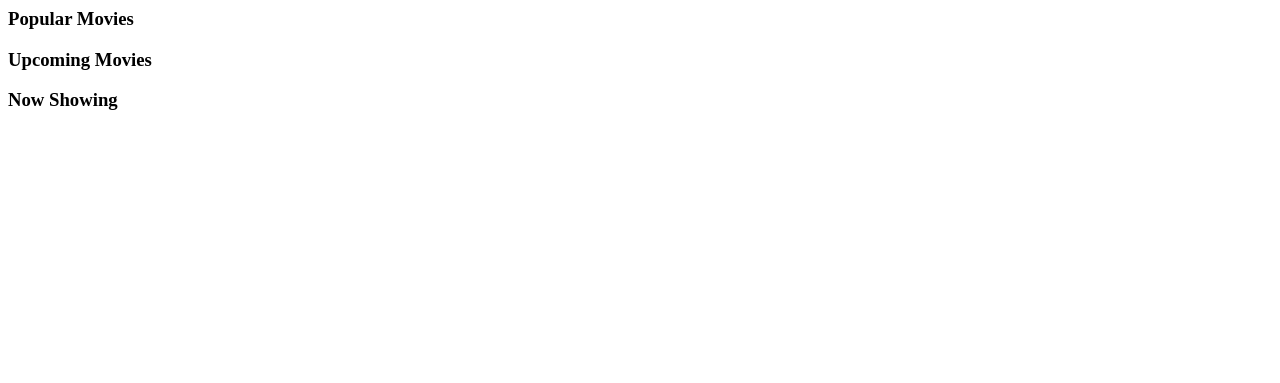
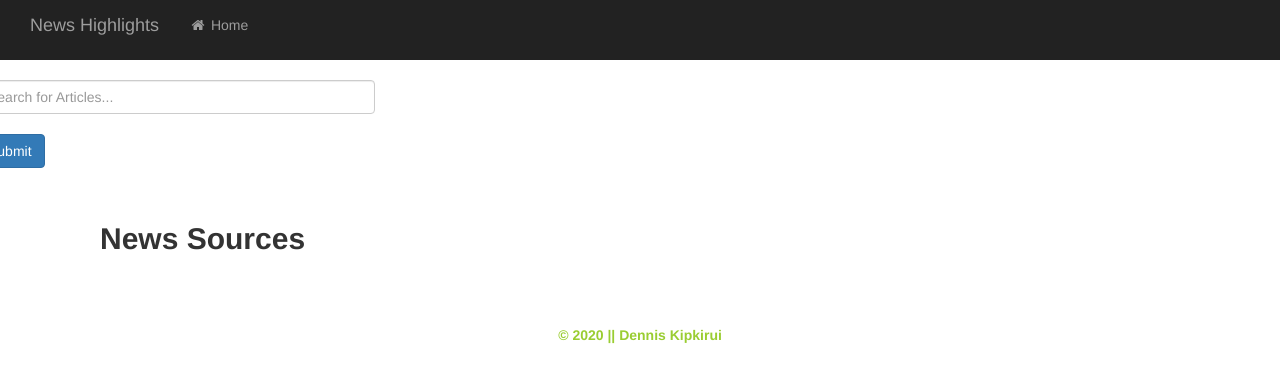
Before and after one commit to DennisKipkirui/News-api, a Flask app: template app/templates/index.html in a window 1280 px wide. Shown: the top 383 px of the page. Run offline with Flask 2, Linux system fonts and the light colour scheme; the template is opened without the code that fills it, so the values that code supplies are empty; some libraries are stand-ins or nearby versions.

Commit message:
fix bugs

```diff
--- a/app/templates/base.html
+++ b/app/templates/base.html
@@ -1,4 +1,5 @@
 {% extends 'bootstrap/base.html'%}
+
 <!-- Navbar block  -->
 {% block navbar %}
     {% include 'navbar.html' %}
--- a/app/templates/index.html
+++ b/app/templates/index.html
@@ -1,18 +1,50 @@
-<!-- Content block -->
-{% block content %}
-<!-- Popular movie -->
-<h3> Popular Movies</h3>
-<ul>
 
-</ul>
-<!-- Upcoming movie  -->
-<h3> Upcoming Movies </h3>
-<ul>
+<body>
+    {% extends 'base.html'%}
 
-</ul>
-<!-- Now showing movie -->
-<h3>Now Showing</h3>
-<ul>
+    <head>
+        <meta charset="UTF-8">
+        {% if title %}
+        <title> {{ title }}</title>
+        {% else %}
+        <title> News Highlights </title>
+        {% endif %}
+    </head>
+        {% block content %}
+              <link rel="stylesheet" href="{{url_for('static',filename='css/index.css') }}" type='text/css'>
+    <br>
+    <div class="container">
+        <form style="margin-left: -95px">
+            <input type="text" name="article_query" placeholder="Search for Articles... " class="form-control" style="width: 400px">
+            <br>
+            <input type="submit"  value="Submit" class="btn btn-primary">
+        </form>
 
-</ul>
-{% endblock%}
+    </div>
+    <br>
+        <div style="margin-left: 100px;">
+                            <h2 class="News" style="font-weight: bold;"> News Sources</h2>
+                                <br>
+                            <div class="grid-container" style="display: grid;">
+
+                            {% for general_category in general %}
+
+                            <a  href="/newsarticle/{{general_category.id}}"
+                                class="list-group-item list-group-item " style="width: 40rem;">{{general_category.name}}</a>
+                            {% endfor %}
+
+                        </div>
+                    </div>
+                </div>
+            </div>
+          </div>
+        </div>
+
+        <br><br>
+        <div class="footer">
+        <footer style="color: yellowgreen; font-weight: bolder;">
+                    <p style="text-align: center;"> &copy; 2020 || Dennis Kipkirui </p>
+        </footer>
+        </div>
+        {% endblock%}
+    </body>
--- a/app/templates/navbar.html
+++ b/app/templates/navbar.html
@@ -1,4 +1,5 @@
-<div class="navbar navbar-inverse" role="navigation">
+<link rel="stylesheet" href="https://cdnjs.cloudflare.com/ajax/libs/font-awesome/4.7.0/css/font-awesome.min.css">
+<div class="navbar-inverse" role="navigation">
     <div class="container-fluid">
         <div class="navbar-header">
             <button type="button" class="navbar-toggle" data-toggle="collapse" data-target=".navbar-collapse">
@@ -7,11 +8,12 @@
               <span class="icon-bar"></span>
               <span class="icon-bar"></span>
             </button>
-            <a class="navbar-brand" href="/"> News Article </a>
+            <p class="navbar-brand" href=""> News Highlights  </p>
         </div>
         <div class="navbar-collapse collapse">
             <ul class="nav navbar-nav">
-                <li><a href="/">Home</a></li>
+            <li><a class="active" href="/"><i class="fa fa-fw fa-home"></i> Home </a></li>
+            </ul>
         </div>
     </div>
 </div>
--- a/run.py
+++ /dev/null
@@ -1,4 +0,0 @@
-from app import app
-
-if __name__ == '__main__':
-    app.run(debug = True)
```
Also changed, not shown: app/__init__.py (+20 -2 lines), app/views.py (deleted, +0 -11 lines), README.md (deleted), app/config.py (deleted), app/error.py (deleted).
